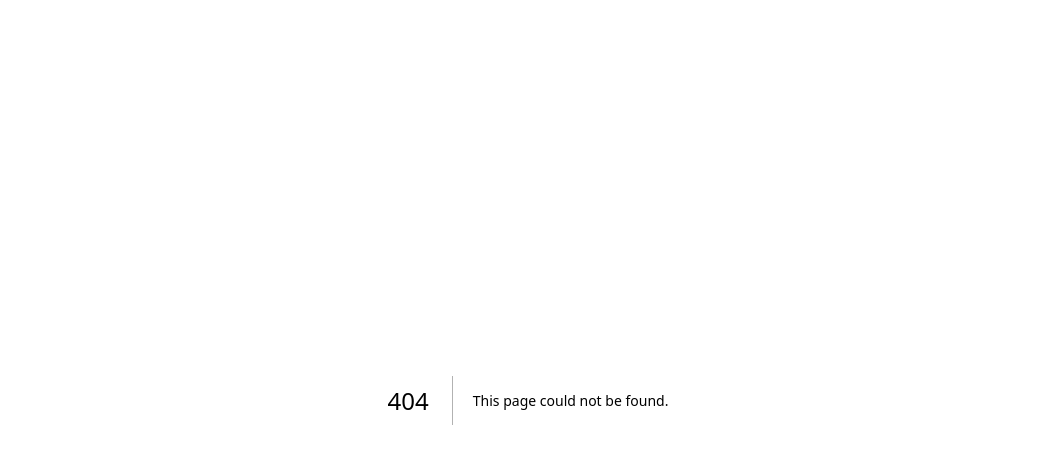
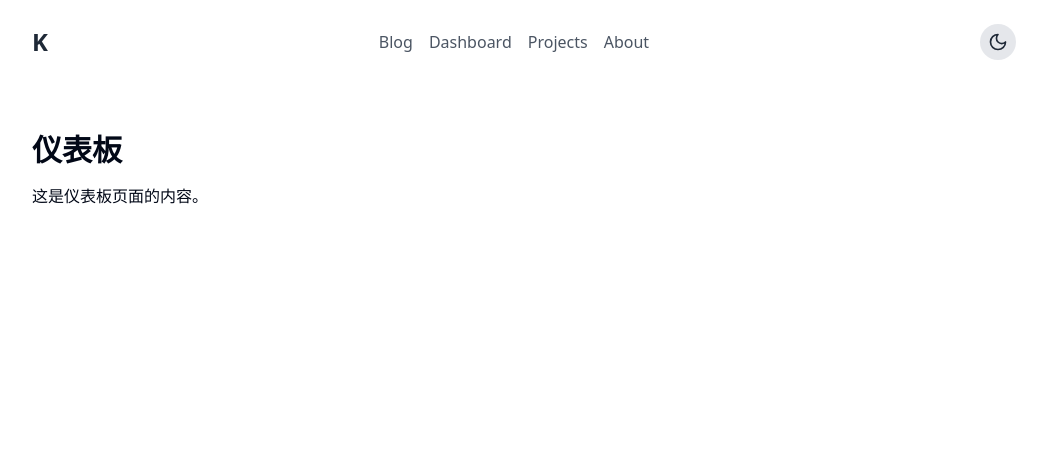
Before and after one commit to Kohaku233/kohaku_blog, a Next.js app: page /dashboard in a window 1280 px wide. Before the commit this address had no page. Shown: the top 464 px of the page, without its empty margins (112-1159 px from the left). Built offline with nearby package versions, Linux system fonts and the light colour scheme.

Commit message:
路由页面配置

```diff
--- /dev/null
+++ b/pages/about.tsx
@@ -0,0 +1,10 @@
+import { Layout } from "@/components/Layout";
+
+export default function AboutPage() {
+  return (
+    <Layout>
+      <h1 className="text-3xl font-bold mb-4">关于</h1>
+      <p>这是关于页面的内容。</p>
+    </Layout>
+  );
+}
--- a/pages/blog.tsx
+++ b/pages/blog.tsx
@@ -3,8 +3,9 @@ import { Layout } from "@/components/Layout";
 export default function BlogPage() {
   return (
     <Layout>
-      <h1 className="text-3xl font-bold mb-4">Blog Page</h1>
-      {/* 博客页面的内容 */}
+      <h1 className="text-3xl font-bold mb-4">博客</h1>
+      <p>这是博客页面的内容。您可以在这里列出所有博客文章。</p>
+      {/* 这里可以添加博客文章列表 */}
     </Layout>
   );
 }
--- /dev/null
+++ b/pages/dashboard.tsx
@@ -0,0 +1,10 @@
+import { Layout } from "@/components/Layout";
+
+export default function DashboardPage() {
+  return (
+    <Layout>
+      <h1 className="text-3xl font-bold mb-4">仪表板</h1>
+      <p>这是仪表板页面的内容。</p>
+    </Layout>
+  );
+}
--- /dev/null
+++ b/pages/projects.tsx
@@ -0,0 +1,10 @@
+import { Layout } from "@/components/Layout";
+
+export default function ProjectsPage() {
+  return (
+    <Layout>
+      <h1 className="text-3xl font-bold mb-4">项目</h1>
+      <p>这是项目页面的内容。</p>
+    </Layout>
+  );
+}
```
